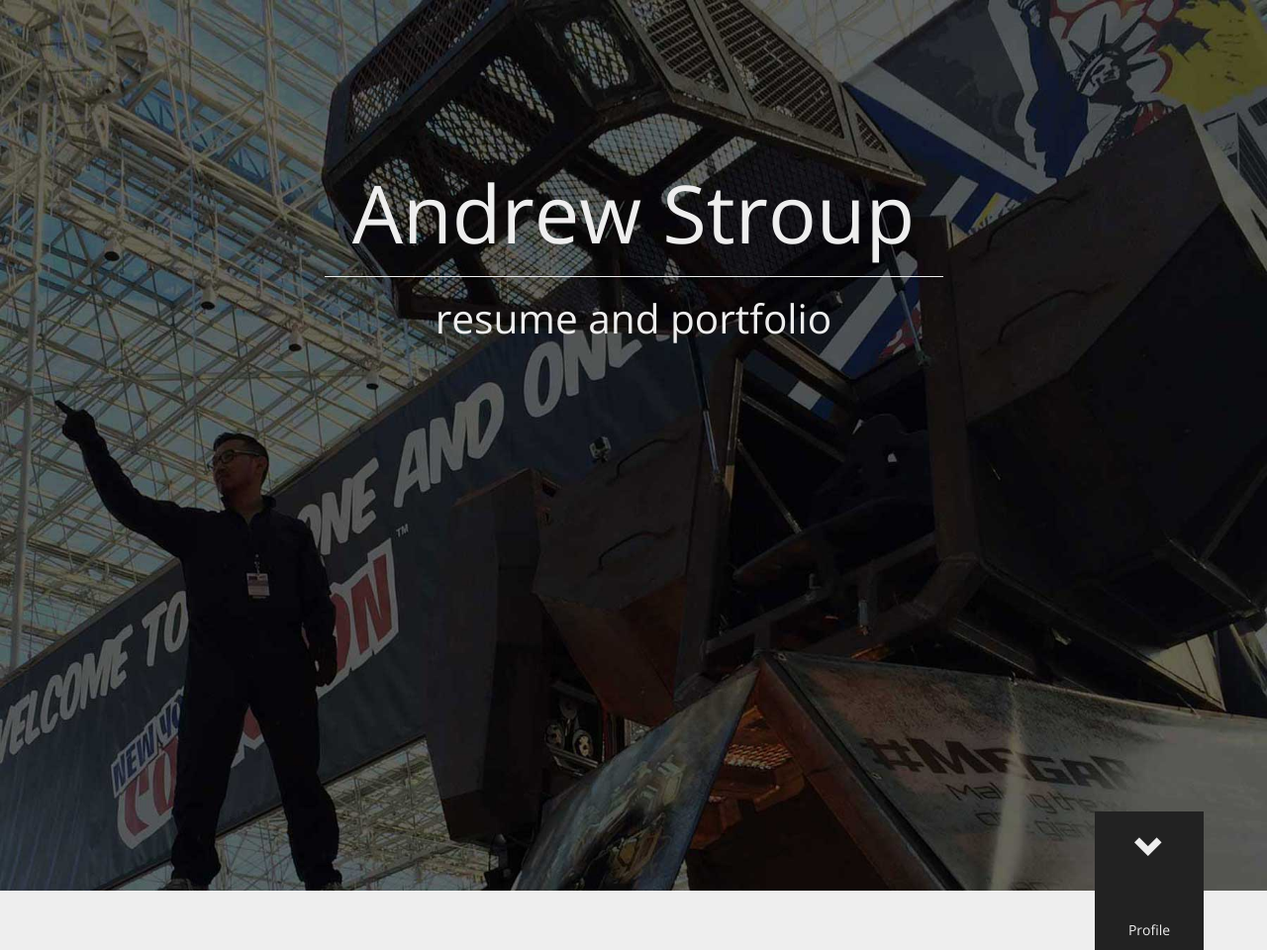
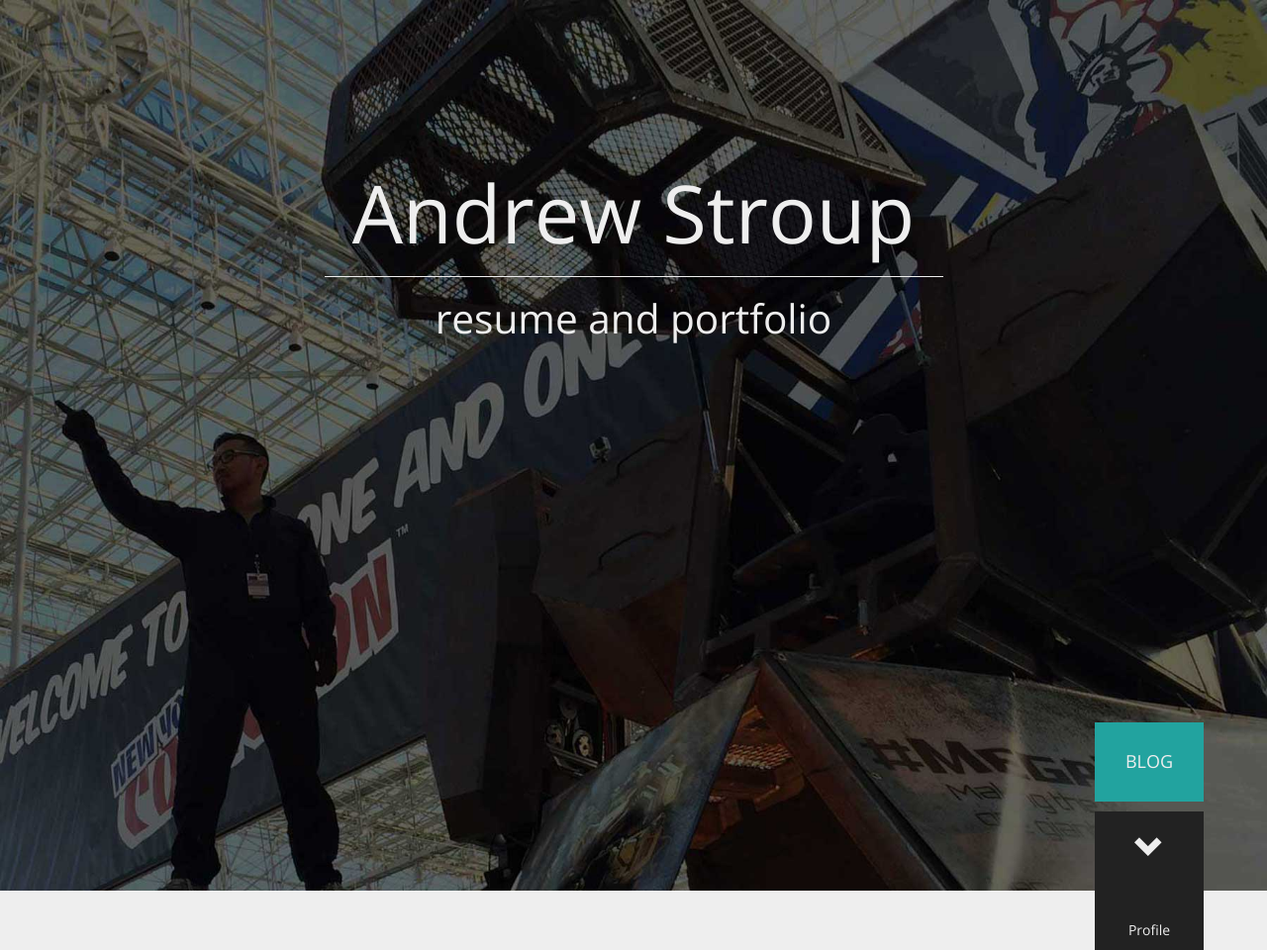
Before and after one commit to stroupaloop/stroupaloop-website, a Jekyll site: the page built from index.html, in a window 1280 px wide. Shown: the top 960 px of the page at 99% size. Built offline with Jekyll 4.4.1, drawn with Linux system fonts in a browser that asks for light colours; nearby versions of some CDN libraries; comment, search, counter and statistics services are not loaded; grey boxes are pictures that could not be loaded.

Commit message:
added blog link at top / viewable on load

```diff
--- a/_sass/_layout.scss
+++ b/_sass/_layout.scss
@@ -187,6 +187,24 @@
   h2{
     color:#eee;
     font-size:2.9em;
+  }
+  .above-scroll-down{
+    height:80px;
+    width:110px;
+    display:block;
+    position:absolute;
+    bottom:10%;
+    right:5%;
+    background-color:#22A39F;
+    text-align:center;
+    z-index:6;
+    padding-top:27px;
+    color:#eee;
+    font-size:18px;
+    &:hover{
+      color:#eee;
+      text-decoration:none;
+    }
   }
   .scroll-down{
     height:80px;
--- a/index.html
+++ b/index.html
@@ -11,6 +11,7 @@
     </div>
   </div>
   <span class="nav-scroll">
+    <a href="/blog" class="above-scroll-down">BLOG</a>
     <a href="#profile" class="scroll-down nav-scroll"><span class="glyphicon glyphicon-chevron-down"></span></a>
   </span>
 </div>
```
Also changed, not shown: other parts of index.html (+0 -2 lines).
